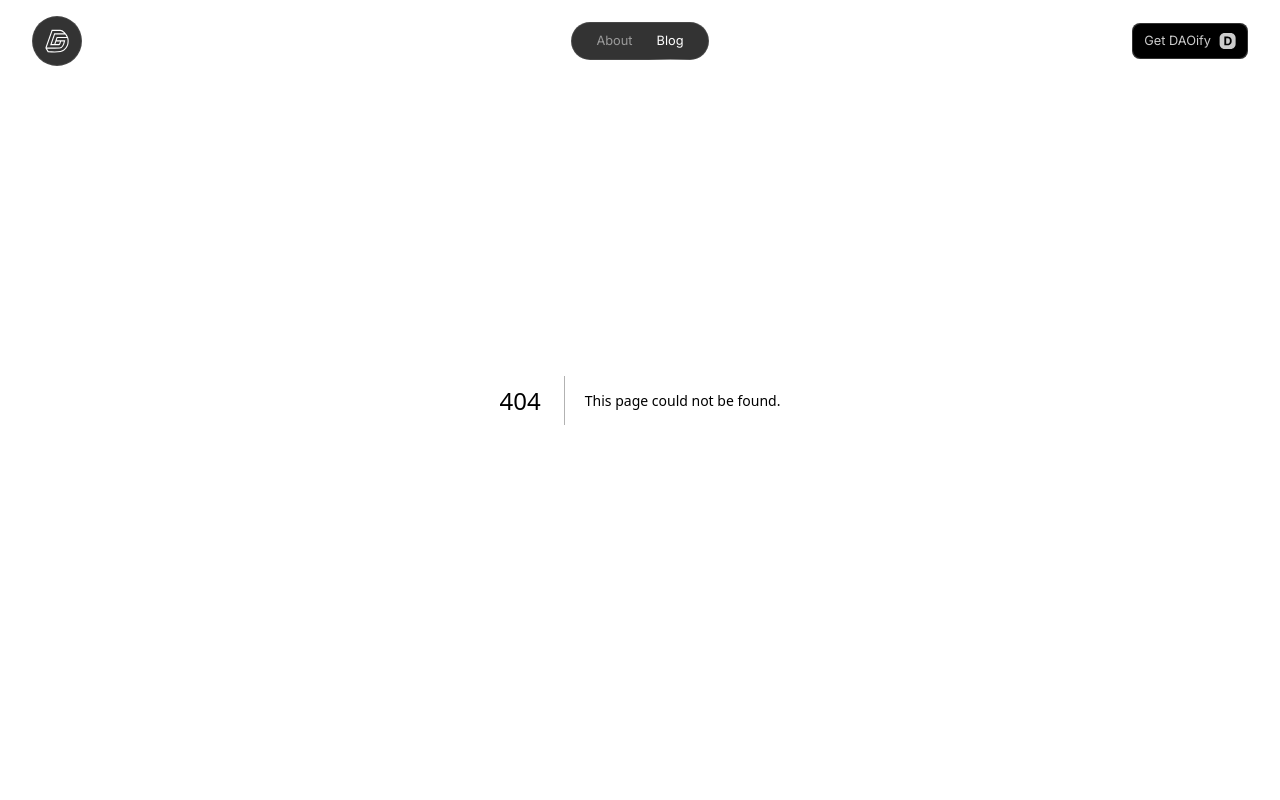
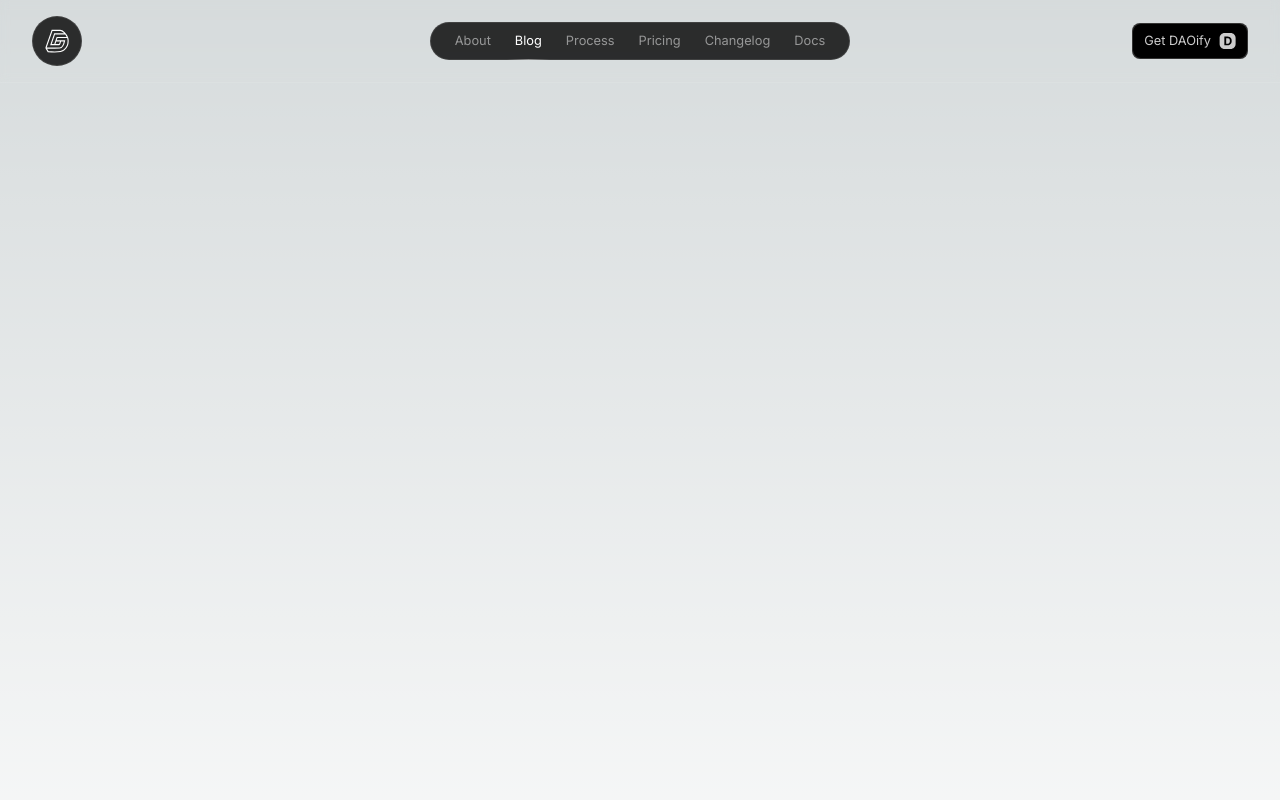
Before and after one commit to owieth/daoify, a Next.js app: page /blog in a window 1280 px wide. Before the commit this address had no page. Shown: the top 800 px of the page. Built offline with nearby package versions, Linux system fonts and the light colour scheme.

Commit message:
feat(pages): add subpages

```diff
--- /dev/null
+++ b/src/app/about/page.tsx
@@ -0,0 +1,3 @@
+export default function About() {
+  return <div className="h-screen" />;
+}
--- /dev/null
+++ b/src/app/blog/page.tsx
@@ -0,0 +1,3 @@
+export default function Blog() {
+  return <div className="h-screen" />;
+}
--- /dev/null
+++ b/src/app/changelog/page.tsx
@@ -0,0 +1,3 @@
+export default function Changelog() {
+  return <div className="h-screen" />;
+}
--- /dev/null
+++ b/src/app/docs/page.tsx
@@ -0,0 +1,3 @@
+export default function Docs() {
+  return <div className="h-screen" />;
+}
--- /dev/null
+++ b/src/app/pricing/page.tsx
@@ -0,0 +1,3 @@
+export default function Pricing() {
+  return <div className="h-screen" />;
+}
--- /dev/null
+++ b/src/app/process/page.tsx
@@ -0,0 +1,3 @@
+export default function Process() {
+  return <div className="h-screen" />;
+}
--- a/src/components/header/header.tsx
+++ b/src/components/header/header.tsx
@@ -6,8 +6,12 @@ import { type ReactNode } from 'react';
 import Logo from '../logo/logo';
 
 const navigation = [
-  { name: 'About', href: '/' },
+  { name: 'About', href: '/about' },
   { name: 'Blog', href: '/blog' },
+  { name: 'Process', href: '/process' },
+  { name: 'Pricing', href: '/pricing' },
+  { name: 'Changelog', href: '/changelog' },
+  { name: 'Docs', href: '/docs' },
 ];
 
 const SignUp = () => {
```
